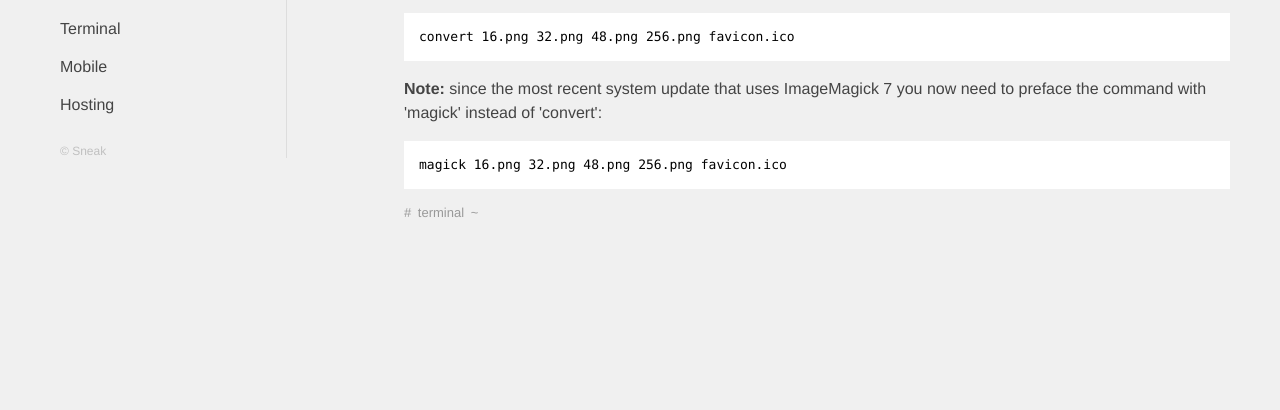
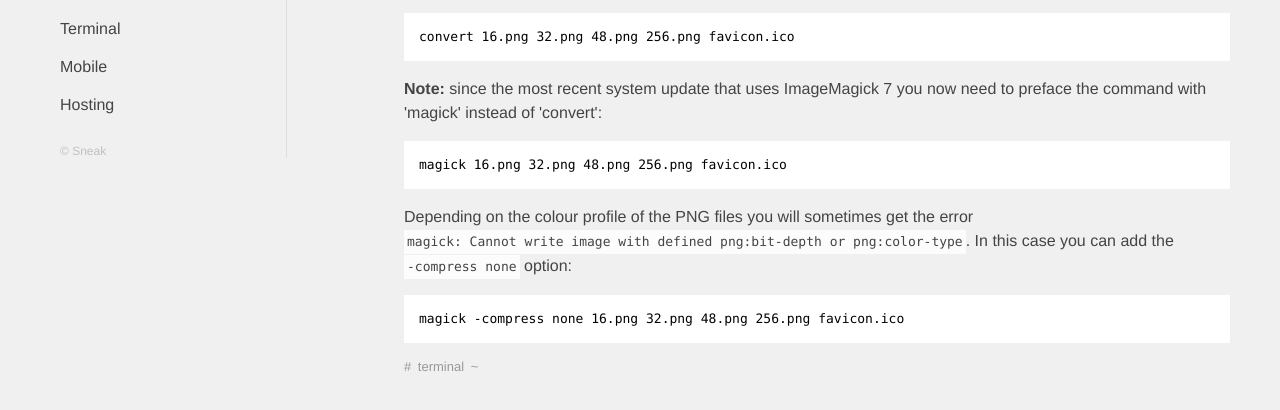
Before and after one commit to sneaknz/sneaknz.github.io, an Eleventy site: page post/combine-images-into-an-icon.md in a window 1280 px wide. Shown: the part 252-662 px from the top of the page. Built offline with nearby package versions, Linux system fonts and the light colour scheme; Eleventy itself is replaced by a stand-in of ours; code samples lack their colours; files that its build step writes are made by us from their sources.

Commit message:
Add note about colour profiles for favicon generation

```diff
--- a/post/combine-images-into-an-icon.md
+++ b/post/combine-images-into-an-icon.md
@@ -16,3 +16,9 @@ convert 16.png 32.png 48.png 256.png favicon.ico
 ~~~shell
 magick 16.png 32.png 48.png 256.png favicon.ico
 ~~~
+
+Depending on the colour profile of the PNG files you will sometimes get the error `magick: Cannot write image with defined png:bit-depth or png:color-type`. In this case you can add the `-compress none` option:
+
+~~~shell
+magick -compress none 16.png 32.png 48.png 256.png favicon.ico
+~~~
```
